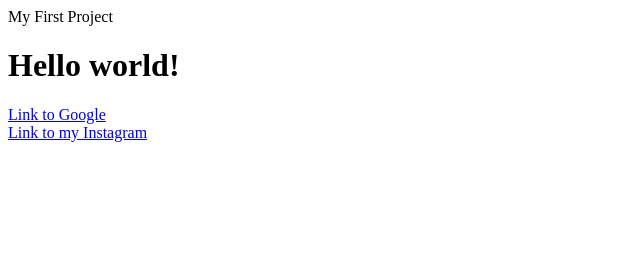
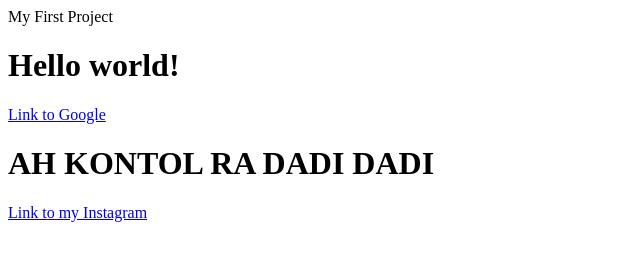
Before and after one commit to Blengket/2nd-project, a plain HTML site: page index.html in a window 1280 px wide. Shown: the whole page, without its empty margins (0-640 px from the left). Drawn offline with Linux system fonts and the light colour scheme.

Commit message:
Update index.html

```diff
--- a/index.html
+++ b/index.html
@@ -5,7 +5,7 @@
   <body>
     <h1>Hello world! </h1>
     <a href="https://www.google.com" target=_blank>Link to Google</a>
-    <br>
+    <h1>AH KONTOL RA DADI DADI</h1>
     <a href="https://www.instagram.com" target=_blank>Link to my Instagram</a>
 
   </body>
```
